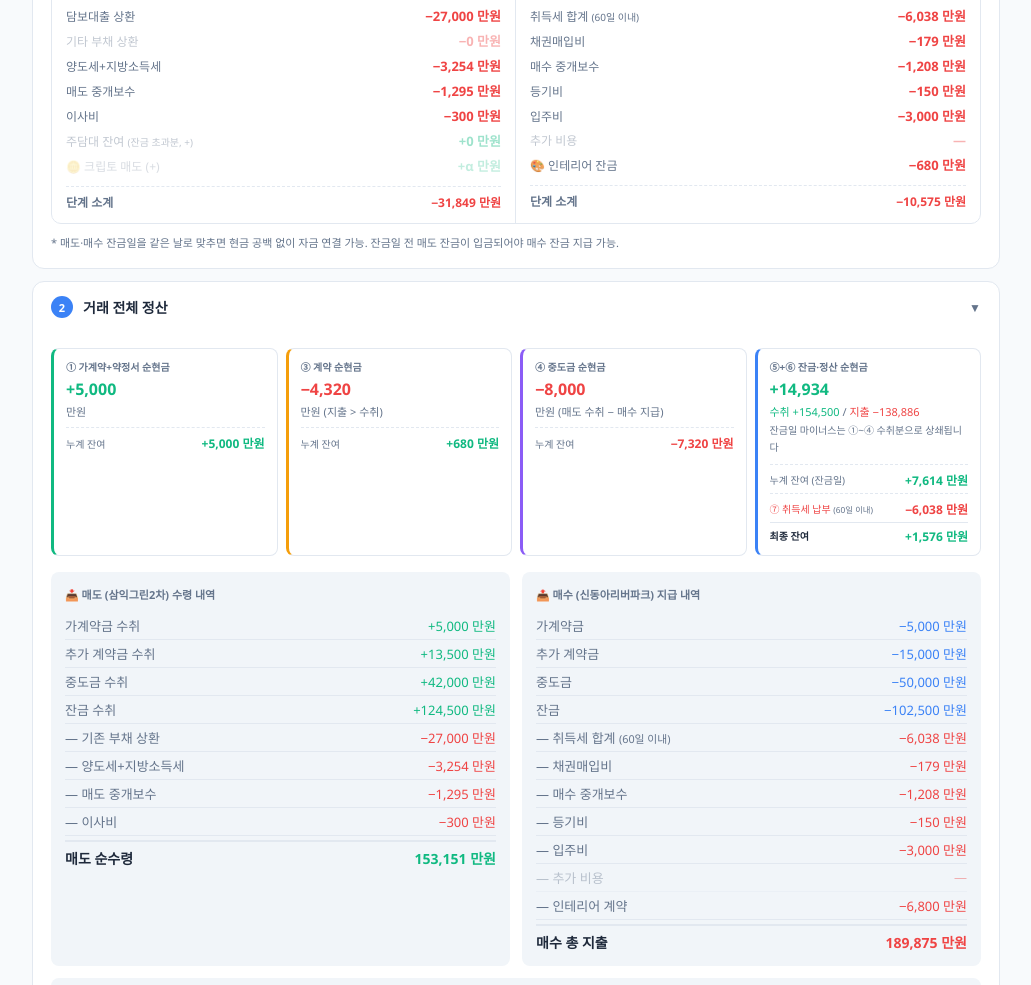
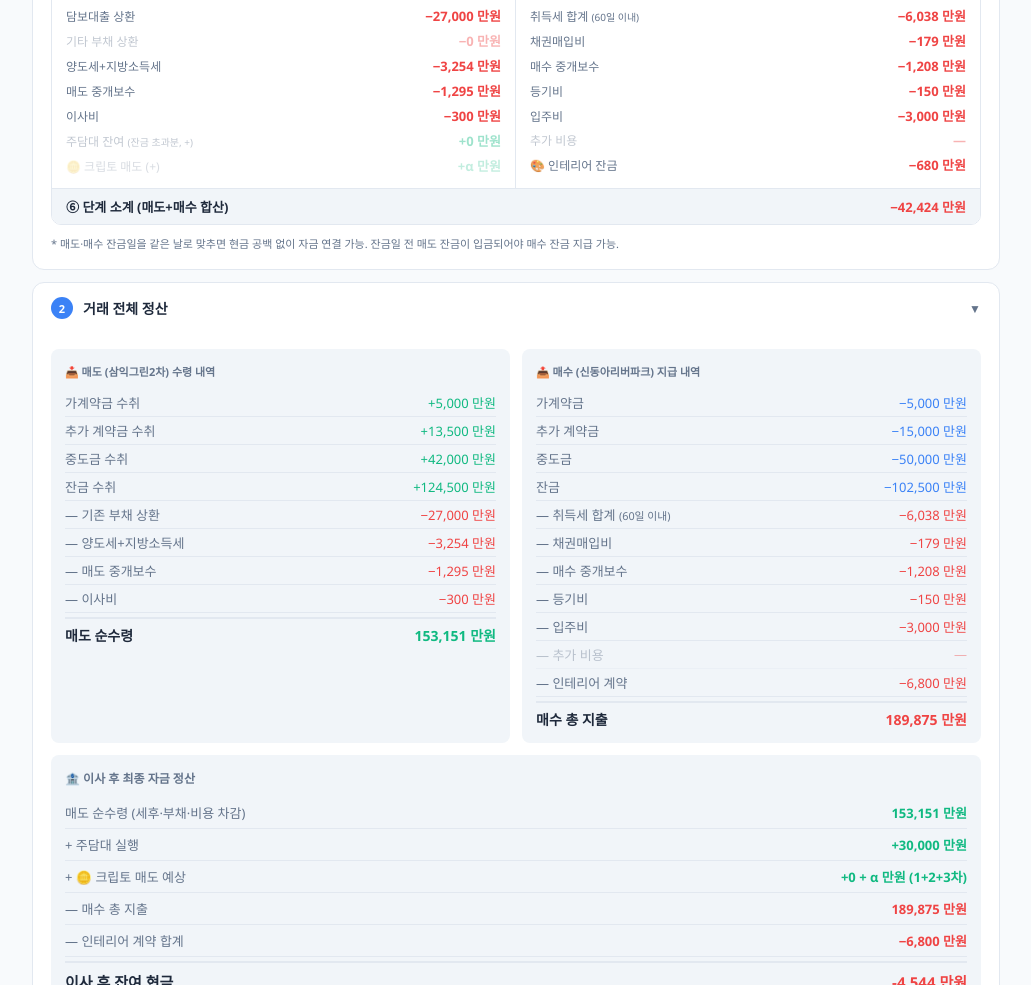
Before and after one commit to twowhy-prog/moving, a plain HTML site: page contract.html in a window 1280 px wide. Shown: the part 3743-4728 px from the top of the page, without its empty margins (124-1155 px from the left). Drawn offline with Linux system fonts and the light colour scheme; no server answers.

Commit message:
⑥ 잔금 후 처리 소계 합산, 단계별 순현금 카드 제거 (#69)
- ⑥ 매도/매수 두 칸의 '단계 소계'를 하나의 합산 소계로 통합
- 헷갈리는 '단계별 순현금 카드'(①/③/④/⑤+⑥) 섹션 전체 삭제

Co-authored-by: Claude <noreply@anthropic.com>

```diff
--- a/contract.html
+++ b/contract.html
@@ -132,17 +132,7 @@
   .txn-note { font-size: 11px; color: var(--sub); margin-top: 6px; line-height: 1.5; }
   .txn-na { color: var(--sub); font-size: 12px; padding: 4px 0; }
   .txn-subtotal { display: flex; justify-content: space-between; align-items: baseline; padding: 6px 0 2px; border-top: 1px dashed var(--border); margin-top: 8px; font-weight: 700; font-size: 12px; color: var(--sub); }
-
-  /* 요약 카드 */
-  .stage-cards { display: grid; grid-template-columns: repeat(4, 1fr); gap: 8px; margin-top: 16px; }
-  @media (max-width: 860px) { .stage-cards { grid-template-columns: repeat(2, 1fr); } }
-  .stage-card { border-radius: 8px; padding: 10px 12px; border: 1px solid var(--border); }
-  .stage-card .sc-step { font-size: 10px; font-weight: 700; color: var(--sub); margin-bottom: 4px; }
-  .stage-card .sc-net { font-size: 16px; font-weight: 700; }
-  .stage-card .sc-note { font-size: 11px; color: var(--sub); margin-top: 3px; }
-  .sc-cum-row { display: flex; justify-content: space-between; align-items: center; margin-top: 8px; padding-top: 6px; border-top: 1px dashed var(--border); }
-  .sc-cum-label { font-size: 10px; color: var(--sub); }
-  .sc-cum-val { font-size: 12px; font-weight: 700; }
+  .txn-subtotal-full { grid-column: 1 / -1; display: flex; justify-content: space-between; align-items: baseline; padding: 8px 14px; border-top: 1px solid var(--border); background: var(--input-bg); font-weight: 700; font-size: 13px; }
 
   .net-grid { display: grid; grid-template-columns: 1fr 1fr; gap: 12px; margin-top: 16px; }
   @media (max-width: 640px) { .net-grid { grid-template-columns: 1fr; } }
@@ -925,10 +915,6 @@
             <span class="lbl">🪙 크립토 매도 (+)</span>
             <span class="amt amt-in" id="t_sell_crypto">-</span>
           </div>
-          <div class="txn-subtotal">
-            <span>단계 소계</span>
-            <span id="t_sell_net">-</span>
-          </div>
         </div>
         <div class="txn-cell">
           <div class="txn-row">
@@ -959,10 +945,10 @@
             <span class="lbl">🎨 인테리어 잔금</span>
             <span class="amt amt-neg" id="t_buy_interior_bal">-</span>
           </div>
-          <div class="txn-subtotal">
-            <span>단계 소계</span>
-            <span id="t_buy_net">-</span>
-          </div>
+        </div>
+        <div class="txn-subtotal-full">
+          <span>⑥ 단계 소계 (매도+매수 합산)</span>
+          <span id="t_stage6_net">-</span>
         </div>
 
       </div><!-- /txn-grid -->
@@ -981,36 +967,6 @@
       <span class="toggle-icon">▼</span>
     </div>
     <div class="section-body">
-
-      <!-- 단계별 순현금 카드 -->
-      <div class="stage-cards">
-        <div class="stage-card" style="border-left: 3px solid var(--green)">
-          <div class="sc-step">① 가계약+약정서 순현금</div>
-          <div class="sc-net" id="sc_earnest">-</div>
-          <div class="sc-note">만원</div>
-          <div class="sc-cum-row"><span class="sc-cum-label">누계 잔여</span><span class="sc-cum-val" id="sc_cum1">-</span></div>
-        </div>
-        <div class="stage-card" style="border-left: 3px solid var(--yellow)">
-          <div class="sc-step">③ 계약 순현금</div>
-          <div class="sc-net" id="sc_contract">-</div>
-          <div class="sc-note" id="sc_contract_note">만원</div>
-          <div class="sc-cum-row"><span class="sc-cum-label">누계 잔여</span><span class="sc-cum-val" id="sc_cum3">-</span></div>
-        </div>
-        <div class="stage-card" style="border-left: 3px solid var(--purple)" id="sc_interim_card">
-          <div class="sc-step">④ 중도금 순현금</div>
-          <div class="sc-net" id="sc_interim">-</div>
-          <div class="sc-note" id="sc_interim_note">만원</div>
-          <div class="sc-cum-row"><span class="sc-cum-label">누계 잔여</span><span class="sc-cum-val" id="sc_cum4">-</span></div>
-        </div>
-        <div class="stage-card" style="border-left: 3px solid var(--blue)">
-          <div class="sc-step">⑤+⑥ 잔금·정산 순현금</div>
-          <div class="sc-net" id="sc_balance">-</div>
-          <div class="sc-note" id="sc_balance_note" style="line-height:1.6">만원</div>
-          <div class="sc-cum-row"><span class="sc-cum-label">누계 잔여 (잔금일)</span><span class="sc-cum-val" id="sc_cum5">-</span></div>
-          <div class="sc-cum-row" style="margin-top:4px"><span class="sc-cum-label" style="color:var(--red)">⑦ 취득세 납부 <small style="color:var(--sub)">(60일 이내)</small></span><span class="sc-cum-val" id="sc_acqtax_deferred" style="color:var(--red)">-</span></div>
-          <div class="sc-cum-row" style="border-top:1px solid var(--border);margin-top:4px;padding-top:4px"><span class="sc-cum-label" style="font-weight:700;color:var(--text)">최종 잔여</span><span class="sc-cum-val" id="sc_cum_final" style="font-weight:700">-</span></div>
-        </div>
-      </div>
 
       <!-- 매도/매수 전체 내역 -->
       <div class="net-grid">
@@ -1779,7 +1735,6 @@ function calc() {
 
   $('ct_sell_interim_cell').style.opacity = (hasInterim || crypto2 > 0) ? '1' : '0.4';
   $('ct_buy_interim_cell').style.opacity  = hasInterim ? '1' : '0.4';
-  $('sc_interim_card').style.opacity      = hasInterim ? '1' : '0.4';
 
   // ⑤ 잔금
   const sellTotalCum = sellContract + sellInterim + sellBalance;
@@ -1806,9 +1761,6 @@ function calc() {
   $('t_sell_fee').textContent         = '−' + fmt(refSaleFee)      + ' 만원';
   $('t_sell_move').textContent        = '−' + fmt(refMoveCost)     + ' 만원';
   const stage6SellNet = loanLeftover + crypto3 - debt - saleCost;
-  const sellNetEl = $('t_sell_net');
-  sellNetEl.textContent = (stage6SellNet >= 0 ? '+' : '−') + fmt(Math.abs(stage6SellNet)) + ' 만원';
-  sellNetEl.className   = stage6SellNet >= 0 ? 'amt-in' : 'amt-neg';
 
   $('t_buy_loan').textContent    = '+' + fmt(loanLeftover)  + ' 만원';
   const buyLoanRow = $('t_buy_loan_row');
@@ -1836,57 +1788,10 @@ function calc() {
   if (intBalEl) intBalEl.textContent = '−' + fmt(interiorBalance) + ' 만원';
   const intBalRow = $('t_buy_interior_bal_row');
   if (intBalRow) intBalRow.style.opacity = interiorBalance > 0 ? '1' : '0.3';
-  const buyNetEl = $('t_buy_net');
-  buyNetEl.textContent = '−' + fmt(buyCost) + ' 만원';
-  buyNetEl.className   = 'amt-neg';
-
-  // S2 단계별 순현금 카드 + 누계
-  function setCumVal(id, val) {
-    const el = $(id);
-    el.textContent = (val >= 0 ? '+' : '−') + fmt(Math.abs(val)) + ' 만원';
-    el.style.color = val >= 0 ? 'var(--green)' : 'var(--red)';
-  }
-
-  const scEarnest = $('sc_earnest');
-  scEarnest.textContent = (earnestNet >= 0 ? '+' : '−') + fmt(Math.abs(earnestNet));
-  scEarnest.style.color = earnestNet >= 0 ? 'var(--green)' : 'var(--red)';
-  const cum1 = earnestNet;
-  setCumVal('sc_cum1', cum1);
-
-  const contractNet = sellContractAddAmt + crypto1 + ctExtraTotal - buyContractAdd;
-  const scCon = $('sc_contract');
-  scCon.textContent = (contractNet >= 0 ? '+' : '−') + fmt(Math.abs(contractNet));
-  scCon.style.color = contractNet >= 0 ? 'var(--green)' : 'var(--red)';
-  $('sc_contract_note').textContent = contractNet >= 0 ? '만원 (매도 > 매수)' : '만원 (지출 > 수취)';
-  const cum3 = cum1 + contractNet;
-  setCumVal('sc_cum3', cum3);
-
-  // 중도금 순현금 = 매도 수취 − 매수 지급
-  const interimNet = ctSaleInterim + crypto2 - ctInterim;  // 2차: crypto2만 (ctEtcVal은 3차)
-  const scInt = $('sc_interim');
-  scInt.textContent = hasInterim ? ((interimNet >= 0 ? '+' : '−') + fmt(Math.abs(interimNet))) : '—';
-  scInt.style.color = interimNet >= 0 ? 'var(--green)' : 'var(--red)';
-  $('sc_interim_note').textContent = hasInterim ? '만원 (매도 수취 − 매수 지급)' : '(없음)';
-  const cum4 = cum3 + interimNet;
-  setCumVal('sc_cum4', cum4);
-
-  // 취득세는 잔금일로부터 60일 이내 납부 → 잔금일 즉시 지출에서 제외
-  const buyCostImmediate = buyCost - refAcqTax;
-  const balanceDayNet = sellBalance - buyBalance + newLoan + crypto3 - debtBalance - saleCost - buyCostImmediate - interiorBalance;
-  const scBal = $('sc_balance');
-  scBal.textContent = (balanceDayNet >= 0 ? '+' : '−') + fmt(Math.abs(balanceDayNet));
-  scBal.style.color = balanceDayNet >= 0 ? 'var(--green)' : 'var(--red)';
-  const balIn  = sellBalance + newLoan + crypto3;
-  const balOut = buyBalance + debtBalance + saleCost + buyCostImmediate;
-  const cryptoNote = crypto3 > 0 ? ` (+3차크립토 ${fmt(crypto3)})` : '';
-  $('sc_balance_note').innerHTML =
-    `<span style="color:var(--green)">수취 +${fmt(balIn)}${cryptoNote}</span> / <span style="color:var(--red)">지출 −${fmt(balOut)}</span><br>` +
-    `<span style="color:var(--sub);font-size:10px">잔금일 마이너스는 ①~④ 수취분으로 상쇄됩니다</span>`;
-  const cum5 = cum4 + balanceDayNet;
-  setCumVal('sc_cum5', cum5);
-  $('sc_acqtax_deferred').textContent = '−' + fmt(refAcqTax) + ' 만원';
-  const cumFinal = cum5 - refAcqTax;
-  setCumVal('sc_cum_final', cumFinal);
+  const stage6Net = stage6SellNet - buyCost;
+  const stage6NetEl = $('t_stage6_net');
+  stage6NetEl.textContent = (stage6Net >= 0 ? '+' : '−') + fmt(Math.abs(stage6Net)) + ' 만원';
+  stage6NetEl.className   = stage6Net >= 0 ? 'amt-in' : 'amt-neg';
 
   // 매도 내역
   $('nr_sell_earnest').textContent  = '+' + fmt(ctSaleDeposit1) + ' 만원';
```
